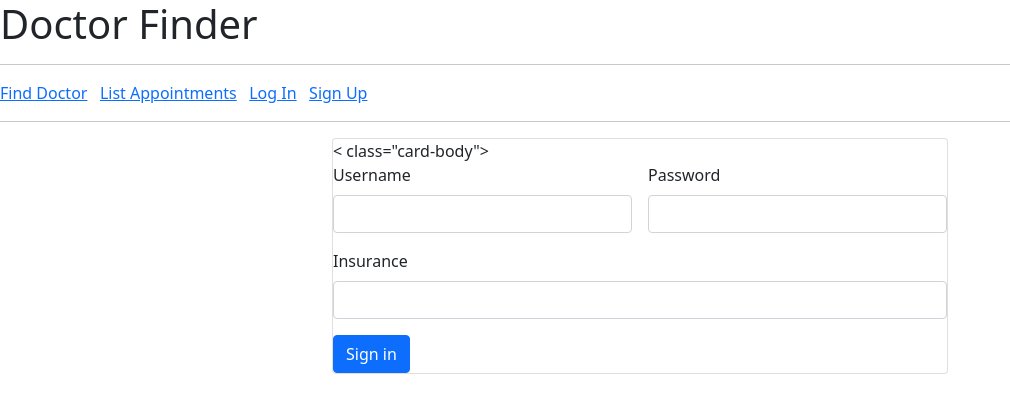
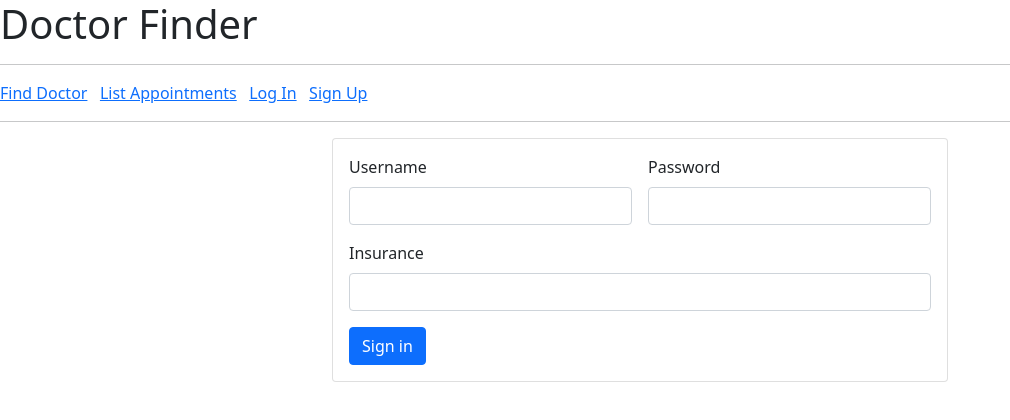
Before and after one commit to lucaraa253/Angular-Doctor-Patient, an Angular app: page /SignUp in a window 1280 px wide. Shown: the top 420 px of the page, without its empty margins (0-1010 px from the left). Built offline with nearby package versions, Linux system fonts and the light colour scheme.

Commit message:
clean up sign-up

```diff
--- a/src/app/components/sign-up/sign-up.component.html
+++ b/src/app/components/sign-up/sign-up.component.html
@@ -1,15 +1,14 @@
 <div class="container-fluid d-flex justify-content-center col-md-6">
-
   <div class="card">
-    < class="card-body">
+    <div class="card-body">
       <form class="row g-3" [formGroup]="signUpForm" (ngSubmit)="signUp()">
         <div class="col-md-6">
           <label for="inputEmail4" class="form-label">Username</label>
-      <input formControlName="username" type="text" class="form-control" id="inputUsername">
+          <input formControlName="username" type="text" class="form-control" id="inputUsername" autocomplete="username">
         </div>
         <div class="col-md-6">
           <label for="inputPassword4" class="form-label">Password</label>
-      <input formControlName="password" type="password" class="form-control" id="inputPassword">
+          <input formControlName="password" type="password" class="form-control" id="inputPassword" autocomplete="new-password">
         </div>
         <div class="col-12">
           <label for="inputAddress" class="form-label">Insurance</label>
@@ -20,5 +19,5 @@
         </div>
       </form>
     </div>
-
   </div>
+</div>
--- a/src/app/services/doctor.service.ts
+++ b/src/app/services/doctor.service.ts
@@ -18,7 +18,7 @@ export class DoctorService {
 
   constructor(private http: HttpClient) { }
 
-  doctorURL = 'http://localhost:6060/doctor';
+  doctorURL = 'http://localhost:5050/doctor';
 
   getDoctors() : Observable<Doctor[]> {
     return this.http.get<Doctor[]>(this.doctorURL, this.httpOptions)
```
Lines whose indentation alone changed are shown as unchanged.
